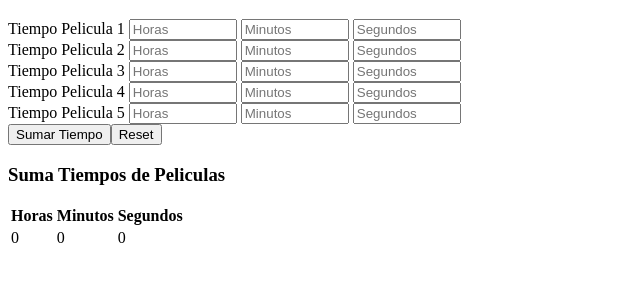
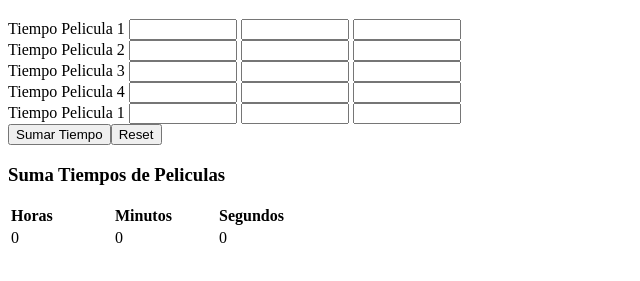
Before and after one commit to albertapia/bootjs, a plain HTML site: page 2_Ejercicio Tiempo Peliculas/index.html in a window 1280 px wide. Both pictures are taken after a click on the button "Sumar Tiempo". Shown: the part 61-342 px from the top of the page, without its empty margins (0-640 px from the left). Drawn offline with Linux system fonts and the light colour scheme.

Commit message:
Se termino el 2do Ejercicio de Tiempo Peliculas y se puso en su carpeta correspondiente

```diff
--- a/2_Ejercicio Tiempo Peliculas/index.html
+++ b/2_Ejercicio Tiempo Peliculas/index.html
@@ -9,30 +9,29 @@
   <form action="">
 
     <label for="">Tiempo Pelicula 1</label>
-    <input type="number" id="horasPelicula" placeholder="Horas" class="horasClase">
-    <input type="number" id="minutosPelicula" max="59" min="00" placeholder="Minutos" class="minutosClase">
-    <input type="number" id="segundosPelicula" max="59" min="00" placeholder="Segundos" class="segundosClase"><br>
+    <input type="number" id="horasPelicula-1" class="horasClase">
+    <input type="number" id="minutosPelicula-1" class="minutosClase">
+    <input type="number" id="segundosPelicula-1" class="segundosClase"><br>
 
     <label for="">Tiempo Pelicula 2</label>
-    <input type="number" id="horasPelicula" placeholder="Horas" class="horasClase">
-    <input type="number" id="minutosPelicula" max="59" min="00" placeholder="Minutos" class="minutosClase">
-    <input type="number" id="segundosPelicula" max="59" min="00" placeholder="Segundos" class="segundosClase"><br>
+    <input type="number" id="horasPelicula-2" class="horasClase">
+    <input type="number" id="minutosPelicula-2" class="minutosClase">
+    <input type="number" id="segundosPelicula-2" class="segundosClase"><br>
 
     <label for="">Tiempo Pelicula 3</label>
-    <input type="number" id="horasPelicula" placeholder="Horas" class="horasClase">
-    <input type="number" id="minutosPelicula" max="59" min="00" placeholder="Minutos" class="minutosClase" >
-    <input type="number" id="segundosPelicula" max="59" min="00" placeholder="Segundos" class="segundosClase" ><br>
+    <input type="number" id="horasPelicula-3" class="horasClase">
+    <input type="number" id="minutosPelicula-3" class="minutosClase">
+    <input type="number" id="segundosPelicula-3" class="segundosClase"><br>
 
     <label for="">Tiempo Pelicula 4</label>
-    <input type="number" id="horasPelicula" placeholder="Horas" class="horasClase">
-    <input type="number" id="minutosPelicula" max="59" min="00" placeholder="Minutos" class="minutosClase">
-    <input type="number" id="segundosPelicula" max="59" min="00" placeholder="Segundos" class="segundosClase"><br>
+    <input type="number" id="horasPelicula-4" class="horasClase">
+    <input type="number" id="minutosPelicula-4" class="minutosClase">
+    <input type="number" id="segundosPelicula-4" class="segundosClase"><br>
 
-    <label for="">Tiempo Pelicula 5</label>
-    <input type="number" id="horasPelicula" placeholder="Horas" class="horasClase">
-    <input type="number" id="minutosPelicula" max="59" min="00" placeholder="Minutos" class="minutosClase">
-    <input type="number" id="segundosPelicula" max="59" min="00" placeholder="Segundos" class="segundosClase"><br>
-
+    <label for="">Tiempo Pelicula 1</label>
+    <input type="number" id="horasPelicula-5" class="horasClase">
+    <input type="number" id="minutosPelicula-5" class="minutosClase">
+    <input type="number" id="segundosPelicula-5" class="segundosClase"><br>
 
     <button type="button" id="sumarTiempo">Sumar Tiempo</button><input type="reset" id="botonReset">
   </form>
@@ -49,12 +48,13 @@
         <td><div id="horaFinal"></div></td>
         <td><div id="minutoFinal"></div></td>
         <td><div id="segundoFinal"></div></td>
-      </tr>
+
+      <div id="mensajeError"></div>
     </table>
 
 
   </div>
 
-  <script src="./main.js"></script>
+  <script src="main.js"></script>
 </body>
 </html>
--- a/2_Ejercicio Tiempo Peliculas/main.css
+++ b/2_Ejercicio Tiempo Peliculas/main.css
@@ -5,3 +5,7 @@ input[type="number"] {
 .hide {
     display: none;
 }
+
+td {
+    width: 100px;
+}
--- a/2_Ejercicio Tiempo Peliculas/main.js
+++ b/2_Ejercicio Tiempo Peliculas/main.js
@@ -1,84 +1,87 @@
-const divResultado = document.querySelector('#divResultado');
+const botonSumarTiempo = document.querySelector('#sumarTiempo')
+botonSumarTiempo.onclick = sumaTiempoTotal;
 
-const botonSumarTiempo = document.querySelector('#sumarTiempo');
-botonSumarTiempo.onclick = horasMinutosSegundos;
-
-const botonReset = document.querySelector('#botonReset');
+const botonReset = document.querySelector('#botonReset')
 botonReset.onclick = hideResultados;
 
-function hideResultados() {
+const divResultado = document.querySelector('#divResultado')
+
+function hideResultados (){
     divResultado.classList.add('hide');
-
     document.getElementById('segundoFinal').innerHTML = '';
     document.getElementById('minutoFinal').innerHTML = '';
     document.getElementById('horaFinal').innerHTML = '';
-
 }
 
-function horasMinutosSegundos(){
+function sumaTiempoTotal(){
+  let minutoAdicional;
+  let horaAdicional;
 
     divResultado.classList.remove('hide');
-
-    sumaHoras();
-    sumaMinutos();
-    sumaSegundos();
-
-
+    minutoAdicional = sumaSegundos();
+    horaAdicional = sumaMinutos(minutoAdicional);
+    sumaHoras(horaAdicional);
 }
 
-function sumaHoras(){
+const cajaSegundoFinal = document.querySelector('#segundoFinal');
+const cajaMensajeError = document.querySelector('#mensajeError');
 
-  let horasTotales = 0;
-  let listaHoras = document.querySelectorAll('.horasClase');
-
-  for (let i =0; i < listaHoras.length; i++) {
-    horasTotales += Number(listaHoras[i].value);
-
-  }
-
-  //horasTotales = horasTotales + horaAdicional;
-  horaFinal.textContent = `${horasTotales}`;
-
-}
-
-function sumaMinutos(){
-
-  let minutosTotales = 0;
-  let horaAdicional = 0;
-  let listaMinutos = document.querySelectorAll('.minutosClase');
-
-  for (let i =0; i < listaMinutos.length; i++) {
-
-    minutosTotales += Number(listaMinutos[i].value);
-
-    if (minutosTotales >= 60){
-      horaAdicional++;
-      minutosTotales = minutosTotales - 60;
-
-    }
-  }
-
-  //minutosTotales = minutosTotales + minutoAdicional;
-  minutoFinal.textContent = `${minutosTotales}`;
-
-}
-
-function sumaSegundos (){
-
+function sumaSegundos() {
     let segundosTotales = 0;
     let minutoAdicional = 0;
     let listaSegundos = document.querySelectorAll('.segundosClase');
 
-  for (let i =0; i < listaSegundos.length; i++) {
-
-    segundosTotales += Number(listaSegundos[i].value);
-
-    if (segundosTotales >= 60){
+      for (let i = 0; i < listaSegundos.length; i++) {
+        let segundos = Number(listaSegundos[i].value);
+        if (segundos >= 0 && segundos <= 59) {
+          segundosTotales += segundos;
+            if (segundosTotales >= 60) {
               minutoAdicional++;
             segundosTotales = segundosTotales - 60;
             }
+        } else {
+          cajaMensajeError.textContent = `Ingresar segundos válidos (entre 0 y 59)`;
+        }
+      }
+      cajaSegundoFinal.textContent = segundosTotales;
+      return minutoAdicional;
 }
 
-segundoFinal.textContent = `${segundosTotales}`;
+const cajaMinutoFinal = document.querySelector('#minutoFinal');
+
+function sumaMinutos(minutoAdicional){
+  let minutosTotales = minutoAdicional;
+  let horaAdicional = 0;
+  let listaMinutos = document.querySelectorAll('.minutosClase');
+
+    for (let i = 0; i < listaMinutos.length; i++) {
+      let minutos = Number(listaMinutos[i].value);
+      if (minutos >= 0 && minutos <= 59) {
+        minutosTotales += minutos;
+          if (minutosTotales >= 60) {
+            horaAdicional++;
+            minutosTotales = minutosTotales - 60;
+          }
+      } else {
+        cajaMensajeError.textContent = `Ingresar minutos válidos (entre 0 y 59)`;
+      }
+    }
+    cajaMinutoFinal.textContent = minutosTotales;
+    return horaAdicional;
 
 }
+
+const cajaHoraFinal = document.querySelector('#horaFinal');
+
+function sumaHoras(horaAdicional) {
+    let horasTotales = horaAdicional;
+    let listaHoras = document.querySelectorAll('.horasClase');
+
+    for (let i = 0; i < listaHoras.length; i++) {
+      let horas = Number(listaHoras[i].value);
+      horasTotales += horas;
+    }
+
+    cajaHoraFinal.textContent = horasTotales;
+
+  }
--- a/main.css
+++ /dev/null
@@ -1,11 +0,0 @@
-input[type="number"] {
-    width: 100px;
-}
-
-.hide {
-    display: none;
-}
-
-td {
-    width: 100px;
-}
```
Also changed, not shown: index.html (deleted, +0 -60 lines), main.js (deleted, +0 -85 lines), Ejercicios Propios/Calculadora/index.html (added), Ejercicios Propios/Calculadora/main.css (added), Ejercicios Propios/Calculadora/main.js (added). Lines whose indentation alone changed are shown as unchanged.
